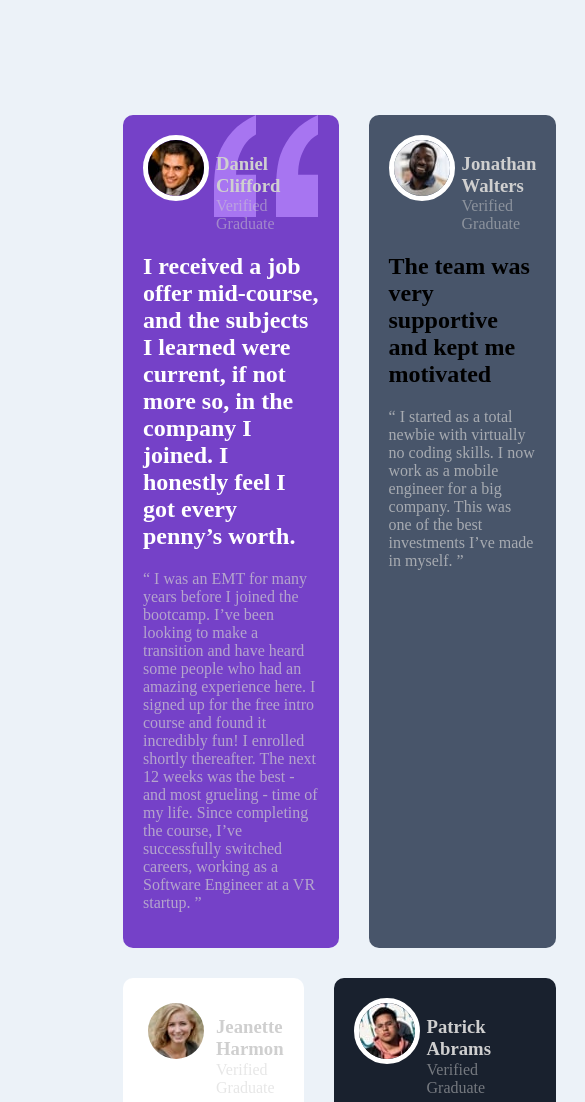
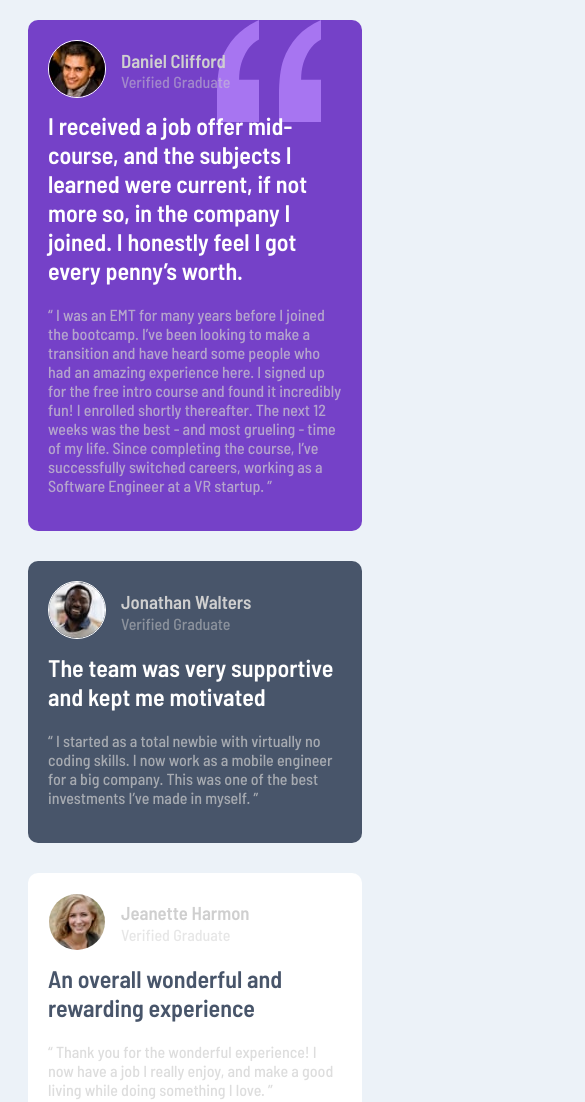
Before and after one commit to ElvisB1987/Grid, a plain HTML site: page index.html in a window 390 px wide. Shown: the top 1102 px of the page, 585 px wide, since content can reach past the window. Drawn offline with Linux system fonts and the light colour scheme.

Commit message:
Update 1.1

```diff
--- a/index.html
+++ b/index.html
@@ -1,53 +1,70 @@
 <!DOCTYPE html>
 <html lang="en">
-
   <head>
-  <meta charset="UTF-8">
-  <meta name="viewport" content="width=device-width, initial-scale=1.0">
+    <meta charset="UTF-8" />
+    <meta name="viewport" content="width=device-width, initial-scale=1.0" />
     <!-- displays site properly based on user's device -->
 
-  <link rel="icon" type="image/png" sizes="32x32" href="./images/favicon-32x32.png">
+    <link
+      rel="icon"
+      type="image/png"
+      sizes="32x32"
+      href="./images/favicon-32x32.png"
+    />
 
     <title>Bonus Task 1</title>
-  <link rel="stylesheet" href="style.css">
+    <link rel="preconnect" href="https://fonts.googleapis.com" />
+    <link rel="preconnect" href="https://fonts.gstatic.com" crossorigin />
+    <link
+      href="https://fonts.googleapis.com/css2?family=Barlow+Semi+Condensed:wght@500;600&display=swap"
+      rel="stylesheet"
+    />
+    <link rel="stylesheet" href="style.css" />
   </head>
 
   <body>
     <div id="grid">
       <div class="boxes" id="box-1">
-      <img src="./images/image-daniel.jpg" alt="Daniel Clifford">
+        <img src="./images/image-daniel.jpg" alt="Daniel Clifford" />
         <div class="info">
-
           <h3>Daniel Clifford</h3>
           <label>Verified Graduate</label>
         </div>
-      <h2>I received a job offer mid-course, and the subjects I learned were current, if not more so,
-        in the company I joined. I honestly feel I got every penny’s worth.</h2>
+        <h2>
+          I received a job offer mid-course, and the subjects I learned were
+          current, if not more so, in the company I joined. I honestly feel I
+          got every penny’s worth.
+        </h2>
 
-      <p>“ I was an EMT for many years before I joined the bootcamp. I’ve been looking to make a
-        transition and have heard some people who had an amazing experience here. I signed up
-        for the free intro course and found it incredibly fun! I enrolled shortly thereafter.
-        The next 12 weeks was the best - and most grueling - time of my life. Since completing
-        the course, I’ve successfully switched careers, working as a Software Engineer at a VR startup. ”</p>
+        <p>
+          “ I was an EMT for many years before I joined the bootcamp. I’ve been
+          looking to make a transition and have heard some people who had an
+          amazing experience here. I signed up for the free intro course and
+          found it incredibly fun! I enrolled shortly thereafter. The next 12
+          weeks was the best - and most grueling - time of my life. Since
+          completing the course, I’ve successfully switched careers, working as
+          a Software Engineer at a VR startup. ”
+        </p>
       </div>
 
       <div class="boxes" id="box-2">
-
-      <img src="./images/image-jonathan.jpg" alt="Jonathan Walters">
+        <img src="./images/image-jonathan.jpg" alt="Jonathan Walters" />
 
         <div class="info">
-        <h3> Jonathan Walters</h3>
+          <h3>Jonathan Walters</h3>
           <label>Verified Graduate</label>
         </div>
 
         <h2>The team was very supportive and kept me motivated</h2>
 
-      <p>“ I started as a total newbie with virtually no coding skills. I now work as a mobile engineer
-        for a big company. This was one of the best investments I’ve made in myself. ”</p>
+        <p>
+          “ I started as a total newbie with virtually no coding skills. I now
+          work as a mobile engineer for a big company. This was one of the best
+          investments I’ve made in myself. ”
+        </p>
       </div>
       <div class="boxes" id="box-3">
-
-      <img src="./images/image-jeanette.jpg" alt="Jeanette Harmon">
+        <img src="./images/image-jeanette.jpg" alt="Jeanette Harmon" />
 
         <div class="info">
           <h3>Jeanette Harmon</h3>
@@ -56,48 +73,58 @@
 
         <h2>An overall wonderful and rewarding experience</h2>
 
-      <p>“ Thank you for the wonderful experience! I now have a job I really enjoy, and make a good living
-        while doing something I love. ”</p>
+        <p>
+          “ Thank you for the wonderful experience! I now have a job I really
+          enjoy, and make a good living while doing something I love. ”
+        </p>
       </div>
       <div class="boxes" id="box-4">
-      <img src="./images/image-patrick.jpg" alt="Patrick Graduate">
+        <img src="./images/image-patrick.jpg" alt="Patrick Graduate" />
 
         <div class="info">
-
           <h3>Patrick Abrams</h3>
           <label>Verified Graduate</label>
         </div>
 
-      <h2>Awesome teaching support from TAs who did the bootcamp themselves. Getting guidance from them and
-        learning from their experiences was easy.</h2>
+        <h2>
+          Awesome teaching support from TAs who did the bootcamp themselves.
+          Getting guidance from them and learning from their experiences was
+          easy.
+        </h2>
 
-      <p>“ The staff seem genuinely concerned about my progress which I find really refreshing. The program
-        gave me the confidence necessary to be able to go out in the world and present myself as a capable
-        junior developer. The standard is above the rest. You will get the personal attention you need from
-        an incredible community of smart and amazing people. ”</p>
+        <p>
+          “ The staff seem genuinely concerned about my progress which I find
+          really refreshing. The program gave me the confidence necessary to be
+          able to go out in the world and present myself as a capable junior
+          developer. The standard is above the rest. You will get the personal
+          attention you need from an incredible community of smart and amazing
+          people. ”
+        </p>
       </div>
       <div class="boxes" id="box-5">
-
-      <img src="./images/image-kira.jpg" alt="Kira Whittle">
+        <img src="./images/image-kira.jpg" alt="Kira Whittle" />
 
         <div class="info">
-
-        <h3> Kira Whittle</h3>
+          <h3>Kira Whittle</h3>
           <label>Verified Graduate</label>
         </div>
 
         <h2>Such a life-changing experience. Highly recommended!</h2>
 
-      <p> “ Before joining the bootcamp, I’ve never written a line of code. I needed some structure from
-        professionals who can help me learn programming step by step. I was encouraged to enroll by a former
-        student of theirs who can only say wonderful things about the program. The entire curriculum and staff
-        did not disappoint. They were very hands-on and I never had to wait long for assistance. The agile team
-        project, in particular, was outstanding. It took my learning to the next level in a way that no tutorial
-        could ever have. In fact, I’ve often referred to it during interviews as an example of my developent
-        experience. It certainly helped me land a job as a full-stack developer after receiving multiple offers.
-        100% recommend! ”</p>
+        <p>
+          “ Before joining the bootcamp, I’ve never written a line of code. I
+          needed some structure from professionals who can help me learn
+          programming step by step. I was encouraged to enroll by a former
+          student of theirs who can only say wonderful things about the program.
+          The entire curriculum and staff did not disappoint. They were very
+          hands-on and I never had to wait long for assistance. The agile team
+          project, in particular, was outstanding. It took my learning to the
+          next level in a way that no tutorial could ever have. In fact, I’ve
+          often referred to it during interviews as an example of my developent
+          experience. It certainly helped me land a job as a full-stack
+          developer after receiving multiple offers. 100% recommend! ”
+        </p>
       </div>
     </div>
   </body>
-
 </html>
--- a/style.css
+++ b/style.css
@@ -1,6 +1,4 @@
-
-:root{
-
+:root {
   /* #########PRIMARY-COLOR############## */
   --Moderate-violet: hsl(263, 55%, 52%);
   --Very-dark-grayish-blue: hsl(217, 19%, 35%);
@@ -10,27 +8,27 @@
   /* #########PRIMARY-COLOR############## */
   --Light-gray: hsl(0, 0%, 81%);
   --Light-grayish-blue: hsl(210, 46%, 95%);
-
 }
 
 body {
   background-color: var(--Light-grayish-blue);
+  font-family: Barlow Semi Condensed;
 }
 
 /* -------------CONTAINER----------------- */
 
-#grid{
+#grid {
   display: grid;
   gap: 30px;
-    grid-template-areas:
+  /* grid-template-areas:
         ". . . a"
-        ". . . a";
-    grid-template-columns: repeat(4,1fr);
+        ". . . a"; */
+  grid-template-columns: repeat(4, 1fr);
   margin: 115px;
 }
 
 /* ---------------BOXES----------------------- */
-#box-1{
+#box-1 {
   background-image: url(./images/bg-pattern-quotation.svg);
   background-color: var(--Moderate-violet);
   color: var(--White);
@@ -39,48 +37,57 @@ body {
   grid-column: 1/3;
   grid-row: 1;
 }
-#box-3{
+#box-3 {
   background-color: var(--White);
+  color: var(--Very-dark-grayish-blue);
 }
 
-#box-2{
-    background-color:var(--Very-dark-grayish-blue) ;
+#box-2 {
+  background-color: var(--Very-dark-grayish-blue);
+  color: var(--White);
+}
+#box-2> img::after {
+   border-color: var(--Moderate-violet);
   }
 #box-4 {
   background-color: var(--Very-dark-blackish-blue);
   grid-column: 2/4;
+  color: var(--White);
 }
-#box-5{
+#box-5 {
   background-color: var(--White);
-   grid-area: a;
+  /* grid-area: a; */
+  color: var(--Very-dark-grayish-blue);
+  grid-row: 1/3;
+  grid-column: 4;
 }
 
 .boxes {
-    border-radius:10px;
+  border-radius: 10px;
   padding: 20px;
 }
 
 /* ---------------IMAGES----------------------- */
 
-.boxes>img{
+.boxes > img {
   border-radius: 50%;
   position: relative;
   border-style: solid;
   border-color: white;
-    border-width: thick;
+  border-width: thin;
 }
 
 /* ---------------TEXT----------------------- */
-.info{
+.info {
   display: flex;
   flex-direction: column;
   margin-left: 73px;
   margin-top: -71px;
 }
-h3{
-color:var(--Light-gray) ;
+h3 {
+  color: var(--Light-gray);
 }
-label{
+label {
   margin-top: -18px;
   color: var(--Light-gray);
   opacity: 50%;
@@ -90,3 +97,30 @@ p {
   color: var(--Light-gray);
   opacity: 70%;
 }
+
+@media screen and (max-width: 414px) {
+  #grid {
+    top: 20px;
+    margin: 20px;
+  }
+  #box-1 {
+    grid-row: 1;
+    grid-column: 1/5;
+  }
+  #box-2 {
+    grid-row: 2;
+    grid-column: 1/5;
+  }
+  #box-3 {
+    grid-row: 3;
+    grid-column: 1/5;
+  }
+  #box-4 {
+    grid-row: 4;
+    grid-column: 1/5;
+  }
+  #box-5 {
+    grid-row: 5;
+    grid-column: 1/5;
+  }
+}
```
Also changed, not shown: package-lock.json (added), 1 other file. Lines whose indentation alone changed are shown as unchanged.
